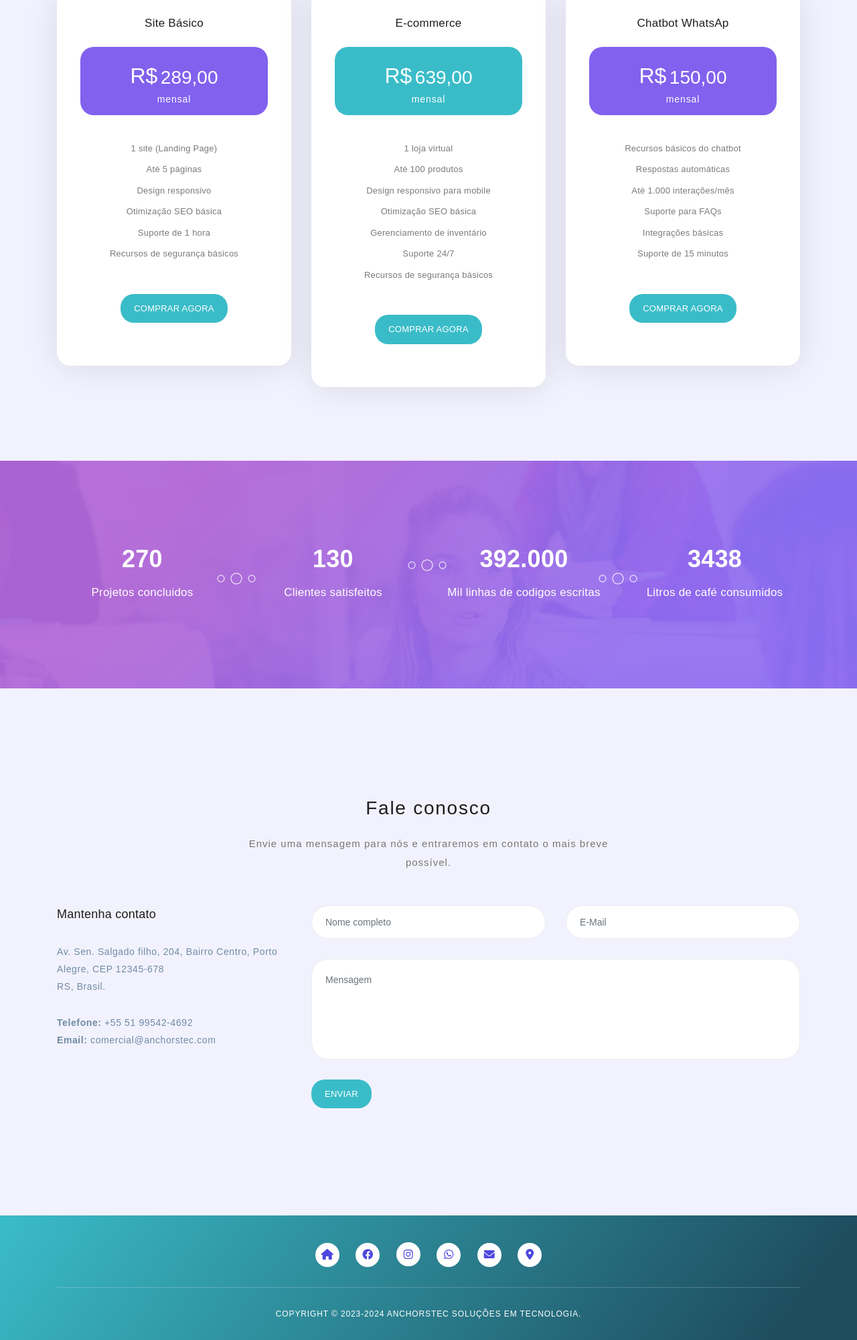
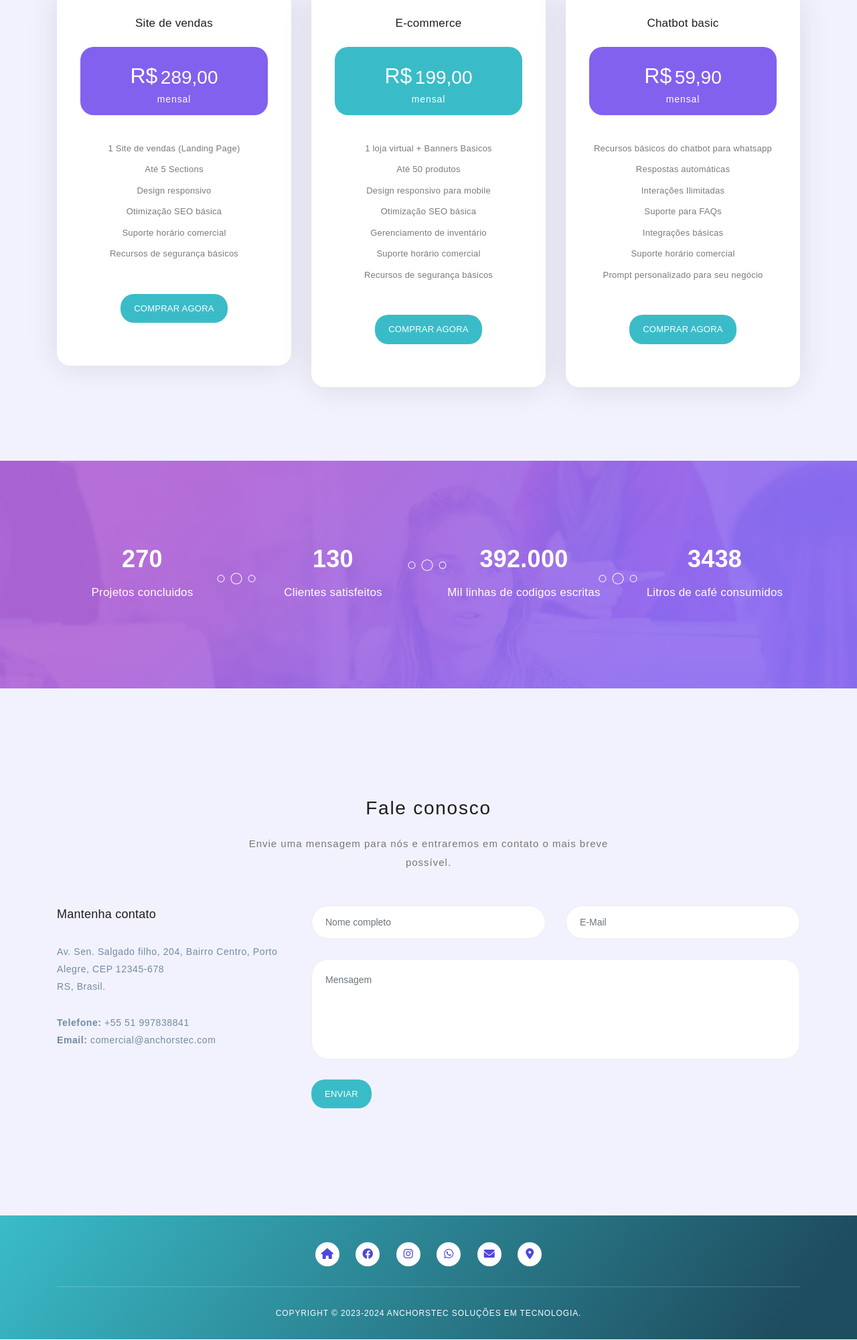
Before and after one commit to SidemarRosa/Anchorstec-Site-2025, a plain HTML site: page index.html in a window 1280 px wide. Shown: the part 3028-5029 px from the top of the page at 67% size. Drawn offline with Linux system fonts and the light colour scheme.

```diff
--- a/assets/css/templatemo-softy-pinko.css
+++ b/assets/css/templatemo-softy-pinko.css
@@ -959,9 +959,6 @@
   box-shadow: 0 2px 48px 0 rgba(0, 0, 0, 0.08);
   margin-bottom: 30px;
   position: relative;
-  -webkit-transition: all 0.3s ease 0s;
-  -moz-transition: all 0.3s ease 0s;
-  -o-transition: all 0.3s ease 0s;
   transition: all 0.3s ease 0s;
   text-align: center;
 }
--- a/index.html
+++ b/index.html
@@ -359,7 +359,7 @@
           >
             <div class="pricing-item">
               <div class="pricing-header">
-              <h3 class="pricing-title">Site Básico</h3>
+              <h3 class="pricing-title">Site de vendas</h3>
               </div>
               <div class="pricing-body">
               <div class="price-wrapper">
@@ -368,11 +368,11 @@
                 <span class="period">mensal</span>
               </div>
               <ul class="list">
-                <li class="active">1 site (Landing Page)</li>
-                <li class="active">Até 5 páginas</li>
+                <li class="active">1 Site de vendas (Landing Page)</li>
+                <li class="active">Até 5 Sections</li>
                 <li class="active">Design responsivo</li>
                 <li class="active">Otimização SEO básica</li>
-                <li class="active">Suporte de 1 hora</li>
+                <li class="active">Suporte horário comercial</li>
                 <li class="active">Recursos de segurança básicos</li>
               </ul>
               </div>
@@ -398,16 +398,16 @@
               <div class="pricing-body">
               <div class="price-wrapper">
                 <span class="currency">R$</span>
-                <span class="price">639,00</span>
+                <span class="price">199,00</span>
                 <span class="period">mensal</span>
               </div>
               <ul class="list">
-                <li class="active">1 loja virtual</li>
-                <li class="active">Até 100 produtos</li>
+                <li class="active">1 loja virtual + Banners Basicos</li>
+                <li class="active">Até 50 produtos</li>
                 <li class="active">Design responsivo para mobile</li>
                 <li class="active">Otimização SEO básica</li>
                 <li class="active">Gerenciamento de inventário</li>
-                <li class="active">Suporte 24/7</li>
+                <li class="active">Suporte horário comercial</li>
                 <li class="active">Recursos de segurança básicos</li>
               </ul>
               </div>
@@ -428,26 +428,27 @@
           >
             <div class="pricing-item">
               <div class="pricing-header">
-                <h3 class="pricing-title">Chatbot WhatsAp</h3>
+                <h3 class="pricing-title">Chatbot basic</h3>
               </div>
               <div class="pricing-body">
                 <div class="price-wrapper">
                   <span class="currency">R$</span>
-                  <span class="price">150,00</span>
+                  <span class="price">59,90</span>
                   <span class="period">mensal</span>
                 </div>
                 <ul class="list">
-                  <li class="active">Recursos básicos do chatbot</li>
+                  <li class="active">Recursos básicos do chatbot para whatsapp</li>
                   <li class="active">Respostas automáticas</li>
-                  <li class="active">Até 1.000 interações/mês</li>
+                  <li class="active">Interações Ilimitadas</li>
                   <li class="active">Suporte para FAQs</li>
                   <li class="active">Integrações básicas</li>
-                  <li class="active">Suporte de 15 minutos</li>
+                  <li class="active">Suporte horário comercial</li>
+                  <li class="active">Prompt personalizado para seu negócio</li>
                 </ul>
               </div>
                 <div class="pricing-footer">
                 <button
-                onclick="window.open('https://wa.me/5551997838841', '_blank')"
+                onclick="window.open('https://pay.kiwify.com.br/0fnI3fS', '_blank')"
                 class="main-button mb-4 scale-hover"
                 >Comprar Agora</button>
                 </div>
@@ -526,7 +527,7 @@
                 <br />RS, Brasil.
               </p>
               <p>
-                <strong>Telefone:</strong> +55 51 99542-4692
+                <strong>Telefone:</strong> +55 51 997838841
                 <br />
                 <strong>Email:</strong> comercial@anchorstec.com
               </p>
@@ -606,28 +607,20 @@
                 <a href="#welcome"><i class="fa fa-home"></i></a>
               </li>
                 <li>
-                <a href="https://www.facebook.com/profile.php?id=61560835333348"><i class="fa-brands fa-facebook"></i></a>
+                <a href="https://www.facebook.com/profile.php?id=61560835333348" target="_blank"><i class="fa-brands fa-facebook"></i></a>
                 </li>
                 <li>
-                <a href="https://instagram.com/anchorstec"
-                 <i class="fa-brands fa-instagram"></i>
-                </a>
+                <a href="https://instagram.com/anchorstec" target="_blank"><i class="fa-brands fa-instagram"></i></a>
                 </li>
                 <li>
-                <a href="https://wa.me/5551997838841"
-                  ><i class="fa-brands fa-whatsapp"></i
-                ></a>
+                <a href="https://wa.me/5551997838841" target="_blank"><i class="fa-brands fa-whatsapp"></i></a>
                 </li>
                 <li>
-                <a href="mailto:comercial@anchorstec.com.br"
-                  ><i class="fa fa-envelope"></i
-                ></a>
+                <a href="mailto:comercial@anchorstec.com.br" target="_blank"><i class="fa fa-envelope"></i></a>
                 </li>
                 <li>
-                <a
-                  href="https://www.google.com/maps/place/Av.+Sen.+Salgado+Filho,+204+-+Centro,+Porto+Alegre+-+RS,+12345-678"
-                  ><i class="fa-solid fa-location-dot"></i
-                ></a>
+                <a href="https://www.google.com/maps/place/AnchorsTec+-+Cria%C3%A7%C3%A3o+de+sites+e+sistemas+web/@-30.0307695,-51.2255338,17z/data=!4m6!3m5!1s0x9519795639b047af:0xd8a855ed6ce8ad7a!8m2!3d-30.0307695!4d-51.2255338!16s%2Fg%2F11w3h85vbz?entry=ttu&g_ep=EgoyMDI1MDEwNi4xIKXMDSoASAFQAw%3D%3D" target="_blank"><i class="fa-solid fa-location-dot"></i></a>
+                </li>
               </li>
             </ul>
           </div>
```
Lines whose indentation alone changed are shown as unchanged.
